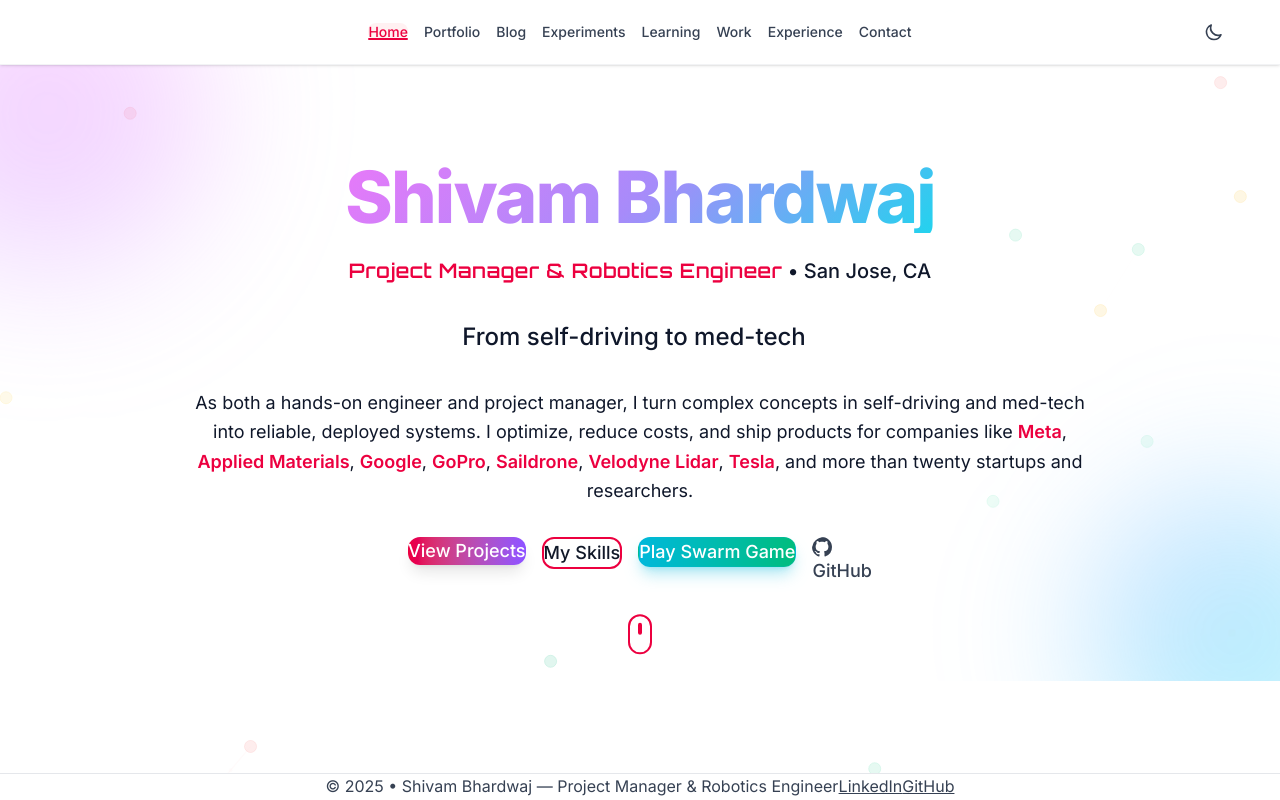
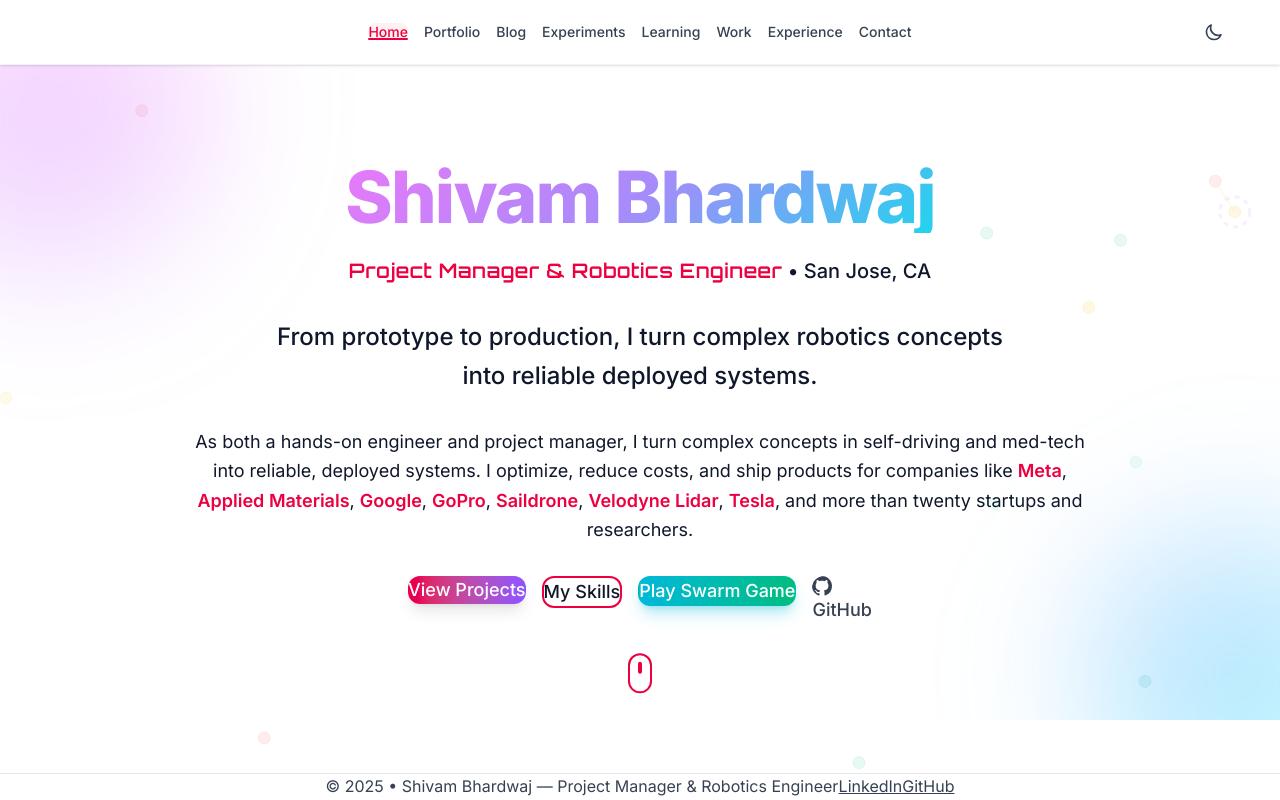
Before and after one commit to Shivam-Bhardwaj/shivambhardwaj.com, a Next.js app: page / in a window 1280 px wide. Built offline with nearby package versions, Linux system fonts and the light colour scheme.

Commit message:
Remove Typewriter component causing robot performance issues
- Removed the Typewriter component that was continuously updating text
- Replaced with static text to prevent layout thrashing
- This should fix robots slowing down during text changes
- Addresses issue #12

```diff
--- a/src/app/page.tsx
+++ b/src/app/page.tsx
@@ -2,7 +2,6 @@
 import Link from "next/link";
 import { motion } from "framer-motion";
 import { siteConfig } from "@/data/site";
-import Typewriter from "@/components/Typewriter";
 import { Button } from "@/components/ui";
 
 export default function Home() {
@@ -93,19 +92,13 @@
         </motion.p>
       </motion.div>
 
-      {/* Typewriter Section */}
+      {/* Description Section */}
       <motion.div
         className="max-w-3xl"
         variants={itemVariants}
       >
         <div className="text-xl md:text-2xl text-foreground-secondary font-medium leading-relaxed">
-          <Typewriter
-            phrases={[
-              "The gap between prototype and product? I live there.",
-              "From self-driving to med-tech, I ship reliable systems.",
-              "I optimize, reduce costs, and deliver hardware at scale.",
-            ]}
-          />
+          From prototype to production, I turn complex robotics concepts into reliable deployed systems.
         </div>
       </motion.div>
 
```
